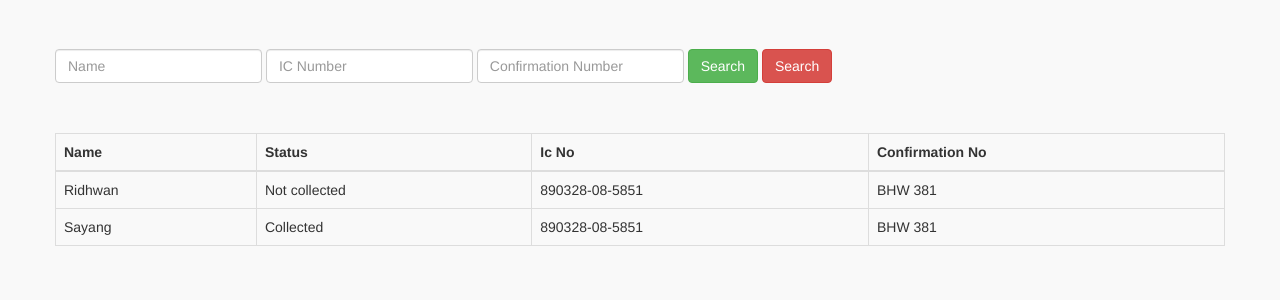
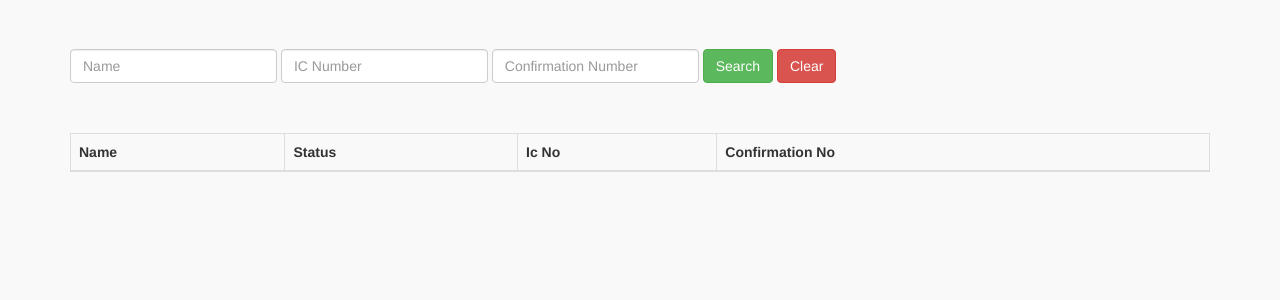
Before and after one commit to ridhwandaud/themarathoncompany, a PHP site: page /all.php in a window 1280 px wide. Shown: the part 51-351 px from the top of the page. Run offline with PHP 8.4, Linux system fonts and the light colour scheme; a user stored in the database is signed in; lists and menus that the app fills with data are empty; some libraries are stand-ins or nearby versions.

Commit message:
basic search vole

```diff
--- a/all.php
+++ b/all.php
@@ -53,7 +53,7 @@ if($doLogout == "true") {
 
                 <button type="button" class="btn btn-danger" data-dismiss="modal">No</button>
 
-                <a href="dashboard.php?doLogout=true" class="btn btn-primary btn-ok">Yes</a>
+                <a href="all.php?doLogout=true" class="btn btn-primary btn-ok">Yes</a>
 
             </div>
 
@@ -64,34 +64,29 @@ if($doLogout == "true") {
 </div>
 
 
-<div class="container">
-    <div class="row">
+<div class="container" ng-controller="allCtrl">
     <div class="col-md-12">
-            <form action="" class="form-inline">
+        <form class="form-inline">
             <div class="row">
                 <div class="form-group">
-                        <input type="text" class="form-control" placeholder="Name" name="name">
+                    <input type="text" class="form-control" placeholder="Name" ng-model="runner.name">
                 </div>
 
                 <div class="form-group">
-                        <input type="text" class="form-control" placeholder="IC Number" name="IcNo">
+                    <input type="text" class="form-control" placeholder="IC Number" ng-model="runner.icno">
                 </div>
 
                 <div class="form-group">
-                        <input type="text" class="form-control" placeholder="Confirmation Number" name="CoNo">
-                    </div>
-
-                    <div class="form-group">
-                        <button class="btn btn-success">Search</button>
+                    <input type="text" class="form-control" placeholder="Confirmation Number" ng-model="runner.cono">
                 </div>
                 <div class="form-group">
-                        <button class="btn btn-danger">Search</button>
+                    <button class="btn btn-success" ng-click="searchRunners(runner)">Search</button>
+                    <button class="btn btn-danger" ng-click="clearForm()">Clear</button>
                 </div>
             </div>
         </form>
     </div>
-    </div>
-    <div class="row" style="padding-top: 50px">
+    <div style="padding-top: 50px">
         <table class="table table-bordered">
             <thead>
                 <tr>
@@ -102,17 +97,11 @@ if($doLogout == "true") {
                 </tr>
             </thead>
             <tbody>
-                <tr>
-                    <td>Ridhwan</td>
-                    <td>Not collected</td>
-                    <td>890328-08-5851</td>
-                    <td>BHW 381</td>
-                </tr>
-                <tr>
-                    <td>Sayang</td>
-                    <td>Collected</td>
-                    <td>890328-08-5851</td>
-                    <td>BHW 381</td>
+                <tr ng-repeat = "runner in runnersData">
+                    <td>{{runner.f_firstname}}</td>
+                    <td>{{runner.f_status}}</td>
+                    <td>{{runner.f_icno}}</td>
+                    <td>{{runner.f_confirm_id}}</td>
                 </tr>
             </tbody>
         </table>
--- a/api.php
+++ b/api.php
@@ -81,7 +81,7 @@ if(!empty($sAction)) {
 
 						f_ob_contact
 
-					FROM dbm_marathon_users WHERE f_icno = '".$icNo."' OR f_confirm_id = '".$icNo."' OR f_firstname LIKE '".$icNo."%' 	" ;
+					FROM dbm_marathon_users WHERE f_icno = '".$icNo."' OR f_confirm_id = '".$icNo."' OR f_firstname LIKE '%".$icNo."%' 	" ;
 
 		} else if(!empty($confirmNo)) {
 
--- a/js/app.js
+++ b/js/app.js
@@ -14,7 +14,7 @@ angular.module('repcApp', ['ngFlash'])
 
         if(runner.search == undefined)
         {
-          var message = '<strong>Please fill in the ic/cono</strong>';
+          var message = '<strong>Please fill in the ic/cono/name</strong>';
           var id = Flash.create('warning', message);
           return;
         }
@@ -87,6 +87,21 @@ angular.module('repcApp', ['ngFlash'])
       }
 
   })
+
+  .controller('allCtrl',function($scope,$http,Flash){
+    $scope.runner = {};
+    $scope.searchRunners = function(runners){
+
+        $http.post("search.php",runners)
+        .then(function(response){
+          console.log(response);
+          $scope.runnersData = response.data;
+        })
+    }
+    $scope.clearForm = function(){
+      $scope.runner = {};
+    }
+  })
   .filter('statusFilter',function(){
     return function(status){
       if(status == 'N')
```
Also changed, not shown: search.php (added, +43 -0 lines). Lines whose indentation alone changed are shown as unchanged.
